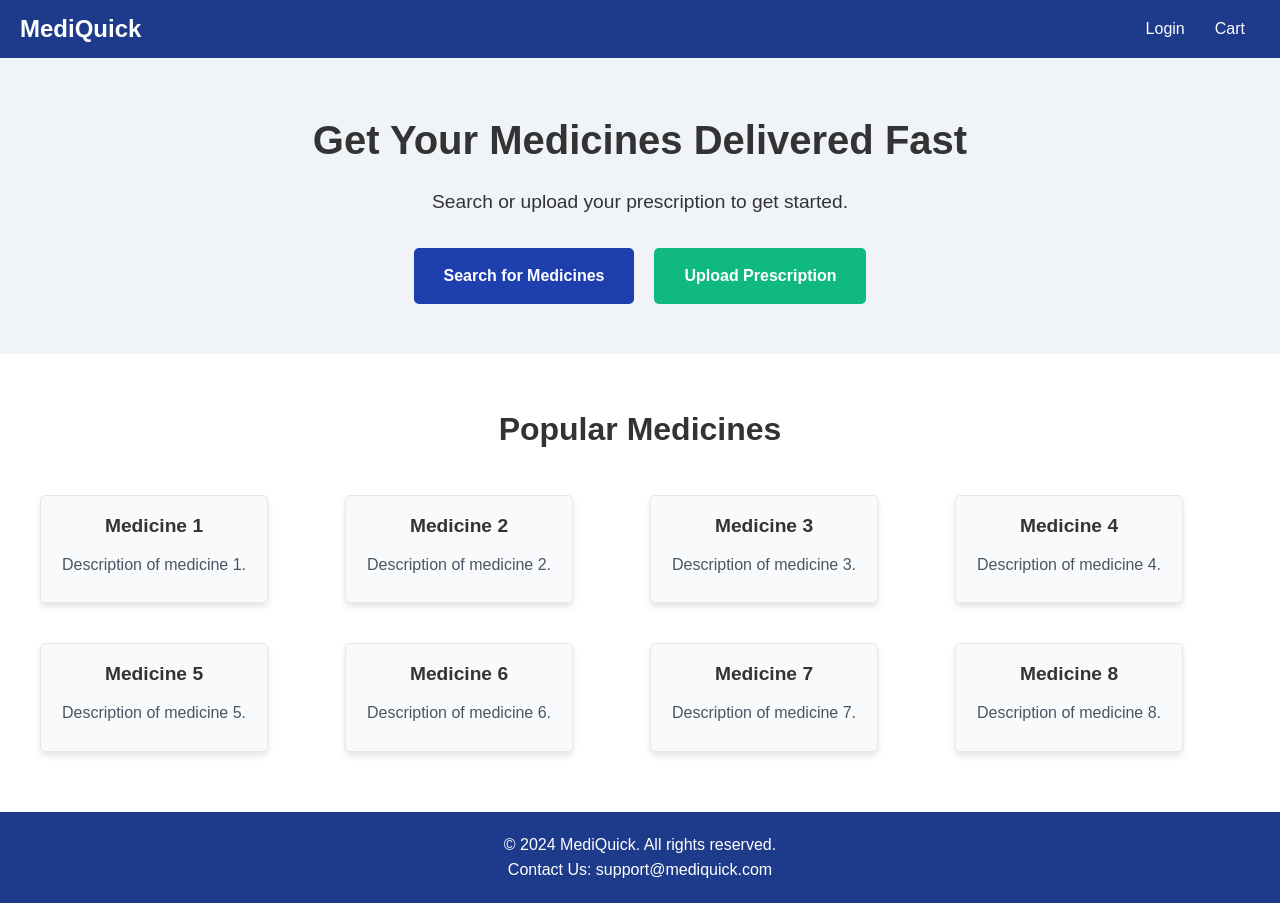
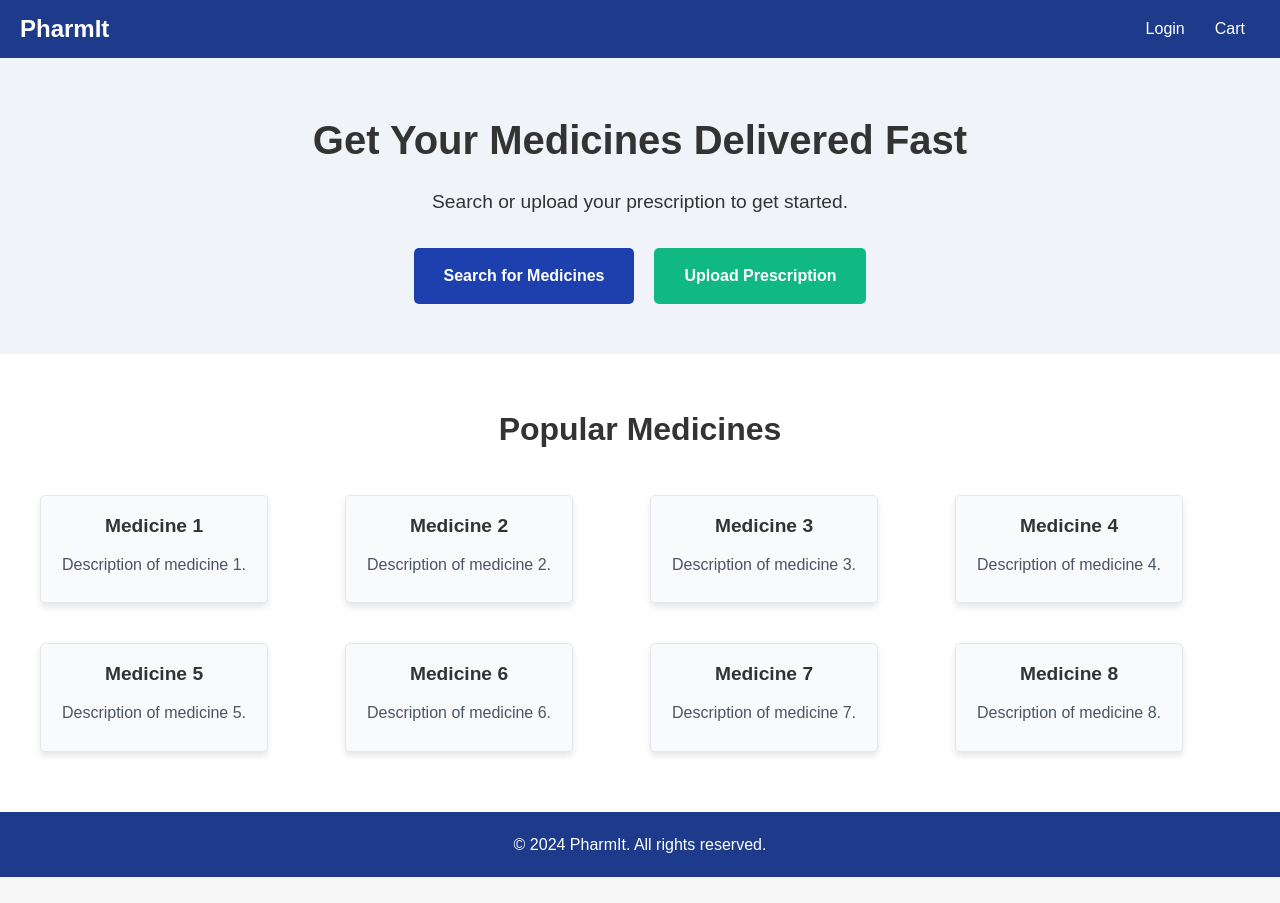
Before and after one commit to nihalsaran/qcommerce-pharmacy, a React (Vite) app: page / in a window 1280 px wide. After the commit the page ends 877 px from the top, so only its background shows below. Built offline with nearby package versions, Linux system fonts and the light colour scheme.

Commit message:
Small Changes

```diff
--- a/src/pages/LandingPage/LandingPage.jsx
+++ b/src/pages/LandingPage/LandingPage.jsx
@@ -7,7 +7,7 @@ const LandingPage = () => {
     <div className="landing-page">
       {/* Header */}
       <header className="header">
-        <div className="logo">MediQuick</div>
+        <div className="logo">PharmIt</div>
         <nav className="nav">
           <Link to="/login">Login</Link>
           <Link to="/cart">Cart</Link>
@@ -40,8 +40,7 @@ const LandingPage = () => {
 
       {/* Footer */}
       <footer className="footer">
-        <p>&copy; 2024 MediQuick. All rights reserved.</p>
-        <p>Contact Us: support@mediquick.com</p>
+        <p>&copy; 2024 PharmIt. All rights reserved.</p>
       </footer>
     </div>
   );
--- a/src/pages/PrescriptionPage/UploadPrescriptionPage.jsx
+++ b/src/pages/PrescriptionPage/UploadPrescriptionPage.jsx
@@ -50,7 +50,7 @@ const UploadPrescriptionPage = () => {
   return (
     <div className="upload-page">
       <header className="header">
-        <div className="logo">MediQuick</div>
+        <div className="logo">PharmIt</div>
       </header>
 
       <section className="upload-section">
@@ -97,8 +97,7 @@ const UploadPrescriptionPage = () => {
       </section>
 
       <footer className="footer">
-        <p>&copy; 2024 MediQuick. All rights reserved.</p>
-        <p>Contact Us: support@mediquick.com</p>
+        <p>&copy; 2024 PharmIt. All rights reserved.</p>
       </footer>
     </div>
   );
--- a/src/pages/SeachPage/SearchPage.jsx
+++ b/src/pages/SeachPage/SearchPage.jsx
@@ -58,7 +58,7 @@ const SearchPage = () => {
       <button onClick={handleBack} className="back-button">
           ← Back
         </button>
-        <div className="logo">MediQuick</div>
+        <div className="logo">PharmIt</div>
       </header>
 
       <section className="search-section">
@@ -101,8 +101,7 @@ const SearchPage = () => {
       </section>
 
       <footer className="footer">
-        <p>&copy; 2024 MediQuick. All rights reserved.</p>
-        <p>Contact Us: support@mediquick.com</p>
+        <p>&copy; 2024 PharmIt. All rights reserved.</p>
       </footer>
     </div>
   );
```
